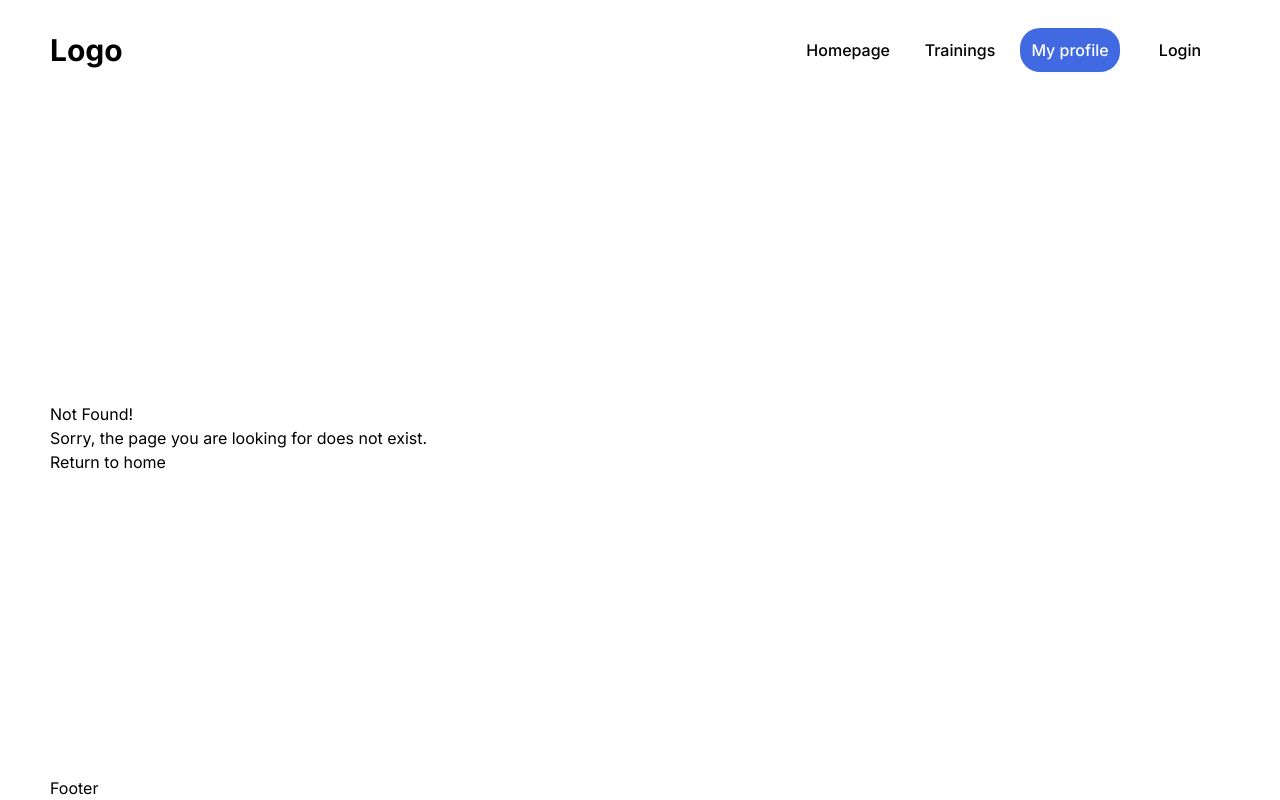
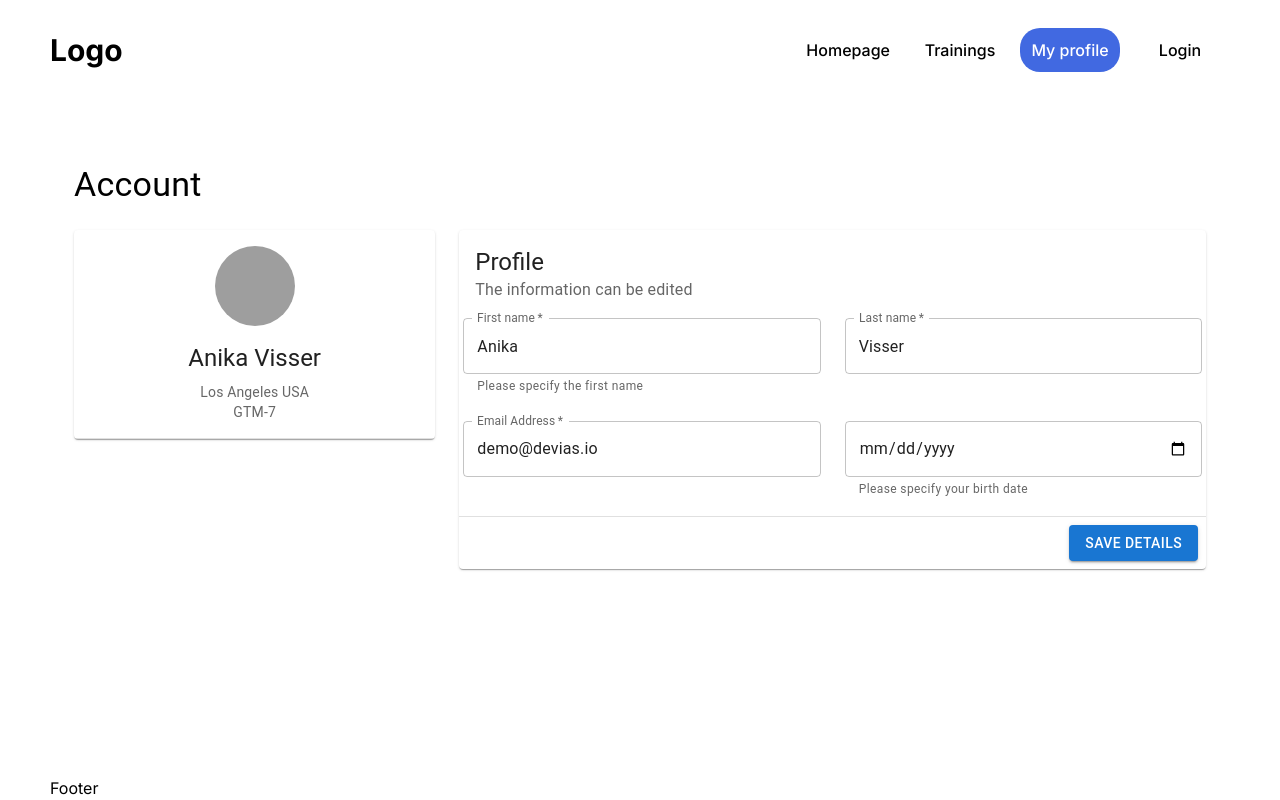
Before and after one commit to mehmedalijaK/training-scheduling, a Next.js app in the folder client-app/: page /my-profile in a window 1280 px wide. Before the commit this address had no page. Built offline with nearby package versions, Linux system fonts and the light colour scheme; grey boxes are pictures that could not be loaded.

Commit message:
add edit profile

```diff
--- /dev/null
+++ b/client-app/src/app/my-profile/page.tsx
@@ -0,0 +1,74 @@
+"use client"
+import Head from 'next/head';
+import { Box, Container, Stack, Typography, Unstable_Grid2 as Grid } from '@mui/material';
+import { AccountProfile } from '@/components/account/account-profile';
+import { AccountProfileDetails } from '@/components/account/account-profile-details';
+const states = [
+    {
+      value: 'alabama',
+      label: 'Alabama'
+    },
+    {
+      value: 'new-york',
+      label: 'New York'
+    },
+    {
+      value: 'san-francisco',
+      label: 'San Francisco'
+    },
+    {
+      value: 'los-angeles',
+      label: 'Los Angeles'
+    }
+  ];
+
+
+  const EditPage = () => (
+    <>
+      <Head>
+        <title>
+          Account | Devias Kit
+        </title>
+      </Head>
+      <Box
+        component="main"
+        sx={{
+          flexGrow: 1,
+          py: 8
+        }}
+      >
+        <Container maxWidth="lg">
+          <Stack spacing={3}>
+            <div>
+              <Typography variant="h4">
+                Account
+              </Typography>
+            </div>
+            <div>
+              <Grid
+                container
+                spacing={3}
+              >
+                <Grid
+                  xs={12}
+                  md={6}
+                  lg={4}
+                >
+                  <AccountProfile />
+                </Grid>
+                <Grid
+                  xs={12}
+                  md={6}
+                  lg={8}
+                >
+                  <AccountProfileDetails />
+                </Grid>
+              </Grid>
+            </div>
+          </Stack>
+        </Container>
+      </Box>
+    </>
+  );
+
+export default EditPage;
--- /dev/null
+++ b/client-app/src/components/account/account-profile-details.tsx
@@ -0,0 +1,142 @@
+import { useCallback, useState } from 'react';
+import {
+  Box,
+  Button,
+  Card,
+  CardActions,
+  CardContent,
+  CardHeader,
+  Divider,
+  TextField,
+  Unstable_Grid2 as Grid
+} from '@mui/material';
+
+const states = [
+  {
+    value: 'alabama',
+    label: 'Alabama'
+  },
+  {
+    value: 'new-york',
+    label: 'New York'
+  },
+  {
+    value: 'san-francisco',
+    label: 'San Francisco'
+  },
+  {
+    value: 'los-angeles',
+    label: 'Los Angeles'
+  }
+];
+
+export const AccountProfileDetails = () => {
+  const [values, setValues] = useState({
+    firstName: 'Anika',
+    lastName: 'Visser',
+    email: 'demo@devias.io',
+    dateBirth: '',
+    state: 'los-angeles',
+    country: 'USA'
+  });
+
+  const handleChange = useCallback(
+    (event : any) => {
+      setValues((prevState) => ({
+        ...prevState,
+        [event.target.name]: event.target.value
+      }));
+    },
+    []
+  );
+
+  const handleSubmit = useCallback(
+    (event : any) => {
+      event.preventDefault();
+    },
+    []
+  );
+
+  return (
+    <form
+      autoComplete="off"
+      noValidate
+      onSubmit={handleSubmit}
+    >
+      <Card>
+        <CardHeader
+          subheader="The information can be edited"
+          title="Profile"
+        />
+        <CardContent sx={{ pt: 0 }}>
+          <Box sx={{ m: -1.5 }}>
+            <Grid
+              container
+              spacing={3}
+            >
+              <Grid
+                xs={12}
+                md={6}
+              >
+                <TextField
+                  fullWidth
+                  helperText="Please specify the first name"
+                  label="First name"
+                  name="firstName"
+                  onChange={handleChange}
+                  required
+                  value={values.firstName}
+                />
+              </Grid>
+              <Grid
+                xs={12}
+                md={6}
+              >
+                <TextField
+                  fullWidth
+                  label="Last name"
+                  name="lastName"
+                  onChange={handleChange}
+                  required
+                  value={values.lastName}
+                />
+              </Grid>
+              <Grid
+                xs={12}
+                md={6}
+              >
+                <TextField
+                  fullWidth
+                  label="Email Address"
+                  name="email"
+                  onChange={handleChange}
+                  required
+                  value={values.email}
+                />
+              </Grid>
+              <Grid
+                xs={12}
+                md={6}
+              >
+                <TextField
+                  fullWidth
+                  name="dateBirth"
+                  onChange={handleChange}
+                  type="date"
+                  value={values.dateBirth}
+                  helperText="Please specify your birth date"
+                />
+              </Grid>
+            </Grid>
+          </Box>
+        </CardContent>
+        <Divider />
+        <CardActions sx={{ justifyContent: 'flex-end' }}>
+          <Button variant="contained" className='bg-blue-500'>
+            Save details
+          </Button>
+        </CardActions>
+      </Card>
+    </form>
+  );
+};
--- /dev/null
+++ b/client-app/src/components/account/account-profile.tsx
@@ -0,0 +1,61 @@
+import {
+    Avatar,
+    Box,
+    Button,
+    Card,
+    CardActions,
+    CardContent,
+    Divider,
+    Typography
+  } from '@mui/material';
+
+  const user = {
+    avatar: '/assets/avatars/avatar-anika-visser.png',
+    city: 'Los Angeles',
+    country: 'USA',
+    jobTitle: 'Senior Developer',
+    name: 'Anika Visser',
+    timezone: 'GTM-7'
+  };
+
+  export const AccountProfile = () => (
+    <Card>
+      <CardContent>
+        <Box
+          sx={{
+            alignItems: 'center',
+            display: 'flex',
+            flexDirection: 'column'
+          }}
+        >
+          <Avatar
+            src={user.avatar}
+            sx={{
+              height: 80,
+              mb: 2,
+              width: 80
+            }}
+          />
+          <Typography
+            gutterBottom
+            variant="h5"
+          >
+            {user.name}
+          </Typography>
+          <Typography
+            color="text.secondary"
+            variant="body2"
+          >
+            {user.city} {user.country}
+          </Typography>
+          <Typography
+            color="text.secondary"
+            variant="body2"
+          >
+            {user.timezone}
+          </Typography>
+        </Box>
+      </CardContent>
+      <Divider />
+    </Card>
+  );
```
